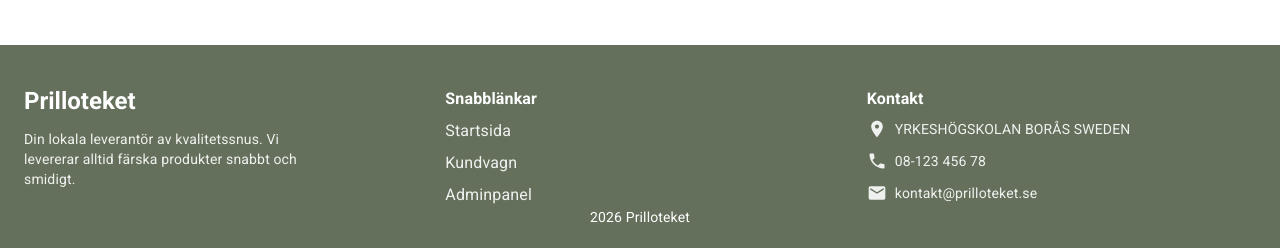
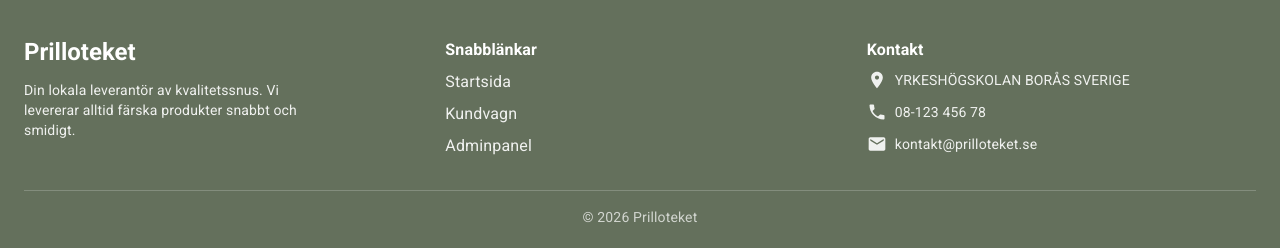
Before and after one commit to adamwidar-92/InlWebbshop3, a React (Vite) app in the folder web/: page /confirmation/1 in a window 1280 px wide. Shown: the part 549-797 px from the top of the page. Built offline with nearby package versions, Linux system fonts and the light colour scheme; no server answers.

Commit message:
Lagt till avdelningslinje och copyrighttext längst ner i footern

```diff
--- a/web/src/components/Footer.tsx
+++ b/web/src/components/Footer.tsx
@@ -45,7 +45,7 @@ export default function Footer() {
                             <Box sx={{ display: 'flex', alignItems: 'center', gap: 1, opacity: 0.9 }}>
                                 <LocationOnIcon fontSize="small" />
                                 <Typography variant="body2">
-                                    YRKESHÖGSKOLAN BORÅS SWEDEN
+                                    YRKESHÖGSKOLAN BORÅS SVERIGE
                                 </Typography>
                             </Box>
                             <Box sx={{ display: 'flex', alignItems: 'center', gap: 1, opacity: 0.9 }}>
@@ -63,9 +63,11 @@ export default function Footer() {
                         </Stack>
                     </Grid>
                 </Grid>
-                <Typography variant="body2" align="center">
-                    2026 Prilloteket
-                </Typography>
+                <Box sx={{ borderTop: '1px solid rgba(255, 255, 255, 0.2)', mt: 4, pt: 2, textAlign: 'center' }}>
+                    <Typography variant="body2" sx={{ opacity: 0.7 }}>
+                        © 2026 Prilloteket
+                    </Typography>
+                </Box>
             </Container>
             </Box>
     )
```
